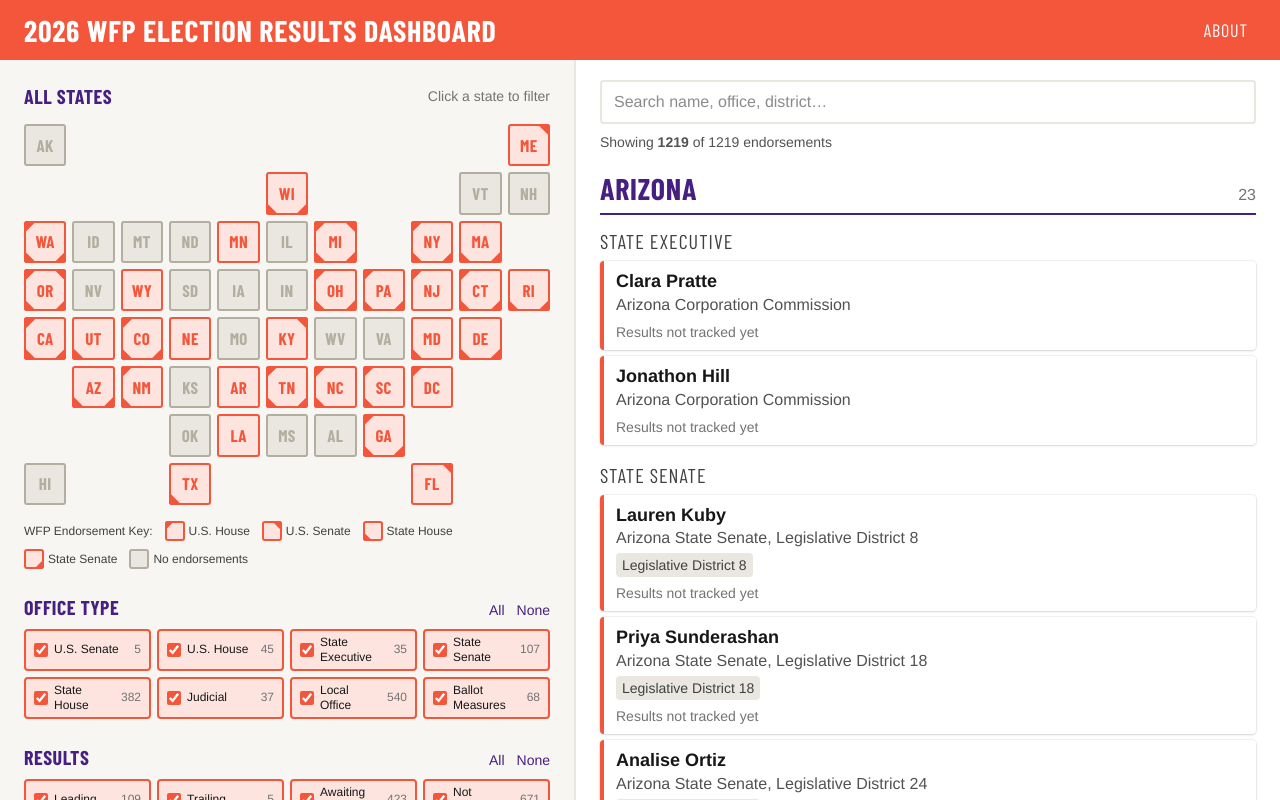
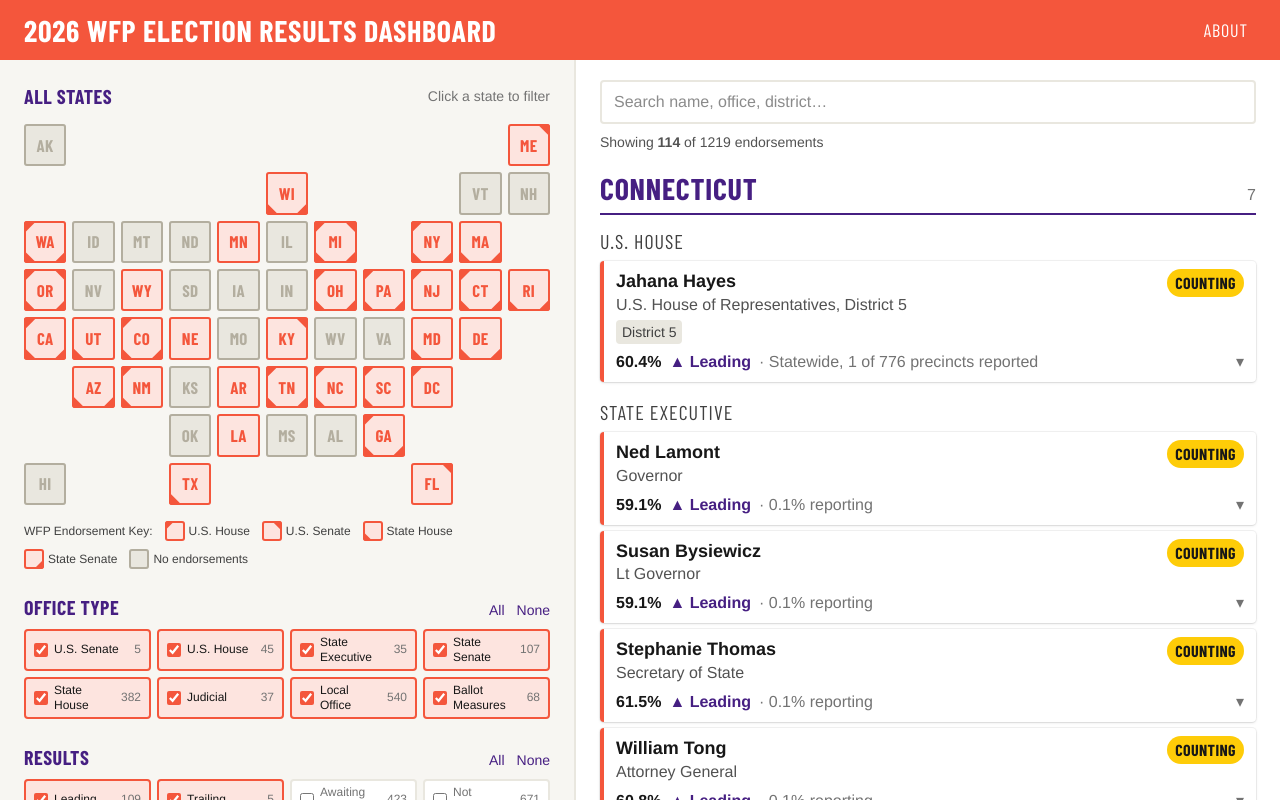
Before and after one commit to chrisscastaneda/wfp-candidate-dashboard, a Vue app: page / in a window 1280 px wide. Built offline with nearby package versions, Linux system fonts and the light colour scheme; a web font is replaced by a local one.

Commit message:
default to showing races with results

```diff
--- a/src/App.vue
+++ b/src/App.vue
@@ -8,13 +8,14 @@ import StatusToggles from './components/StatusToggles.vue'
 import TileMap from './components/TileMap.vue'
 import { CATEGORIES } from './data/categories'
 import { CANDIDATES, SCRAPED_AT, SOURCE_URL, STATE_TILES } from './data/candidates'
-import { displayStatus, RESULTS_GENERATED_AT, STATUSES } from './data/results'
+import { displayStatus, RESULTS_GENERATED_AT } from './data/results'
 import type { DisplayStatus, OfficeCategory } from './data/types'
 
 const about = ref<InstanceType<typeof AboutDialog> | null>(null)
 const selectedState = ref<string | null>(null)
 const enabledCategories = ref(new Set<OfficeCategory>(CATEGORIES.map((c) => c.category)))
-const enabledStatuses = ref(new Set<DisplayStatus>(STATUSES.map((s) => s.status)))
+// Start on races with votes to show; the other statuses are a click away.
+const enabledStatuses = ref(new Set<DisplayStatus>(['leading', 'trailing']))
 const search = ref('')
 
 const selectedTile = computed(
```
